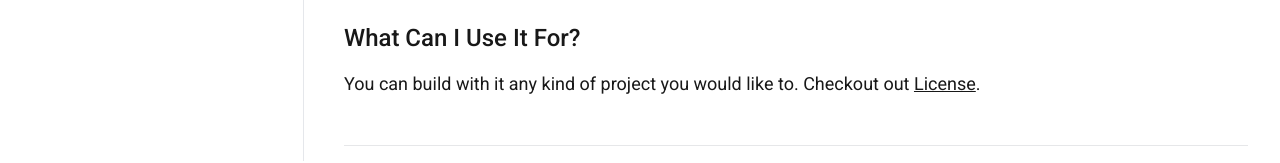
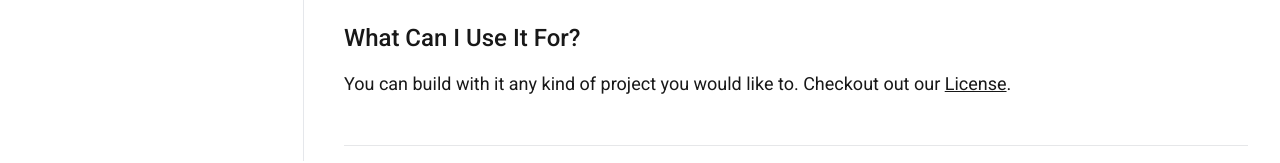
Before and after one commit to sg1asgard/vuefoxtail, a Vue app: page /getting-started/introduction in a window 1280 px wide. Shown: the part 639-802 px from the top of the page. Built offline with nearby package versions, Linux system fonts and the light colour scheme; what @highlightjs/vue-plugin would draw is missing.

Commit message:
general info

```diff
--- a/src/views/getting-started/IntroductionView.vue
+++ b/src/views/getting-started/IntroductionView.vue
@@ -43,7 +43,7 @@ import MainLayout from '@/layouts/MainLayout.vue'
       <section class="mb-8">
         <PageHeader2 :sectionTitle="`What can I use it for?`" />
         <p class="mb-4">
-          You can build with it any kind of project you would like to. Checkout out
+          You can build with it any kind of project you would like to. Checkout out our
           <a :href="license.url" target="_blank" class="underline">License</a>.
         </p>
       </section>
```
